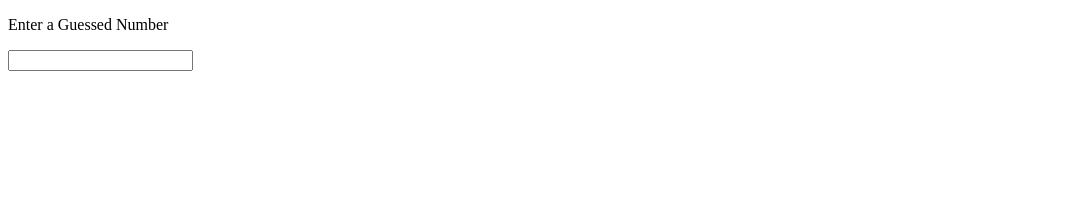
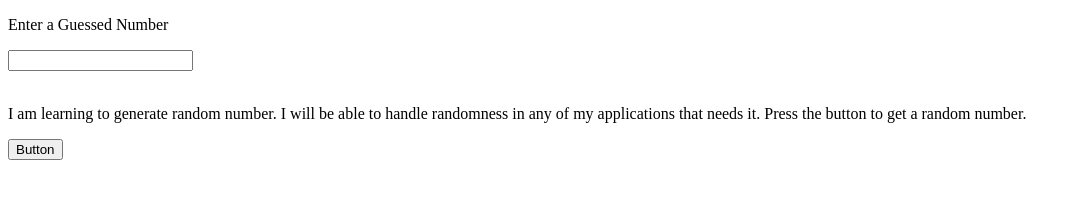
Before and after one commit to acciojob/Hot-or-Cold-Part-I-viki311, a website: page main.html in a window 1280 px wide. Shown: the whole page, without its empty margins (0-1081 px from the left). Drawn offline with Linux system fonts and the light colour scheme.

Commit message:
created a submission

```diff
--- a/main.html
+++ b/main.html
@@ -7,7 +7,10 @@
     <p id = "user">Enter a Guessed Number </p>
     <input id= "guess"></input><br><br>
 	<!-- button -->
-    <!-- p tag -->
+    <p id="main">I am learning to generate random number. I will be able to handle randomness in any of my applications that needs it. Press the button to get a random number.
+	</p>
+	<button id="btn" onclick="func()">Button</button>
+	<p id="num"></p>
     <p id = "respond"></p>  <!-- This is the respone (Hot or Cold) -->
     <script type="text/javascript" src="./script.js">  <!-- Write the logic in script.js -->
 </script>
--- a/script.js
+++ b/script.js
@@ -1 +1,6 @@
-//your code here
+
+function func(){
+
+	const x = Math.floor(Math.random()*40)-20;
+	document.getElementById("num").innerText = x;
+}
```
